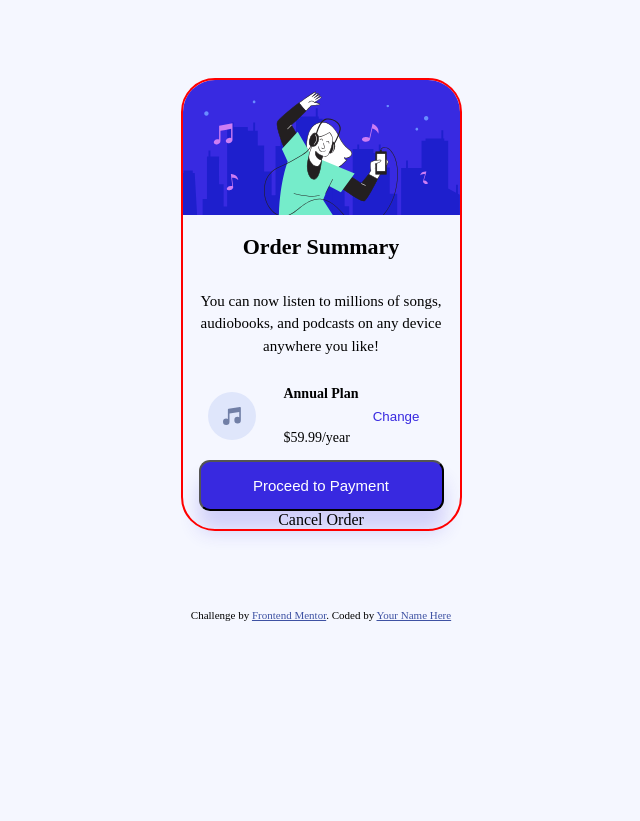
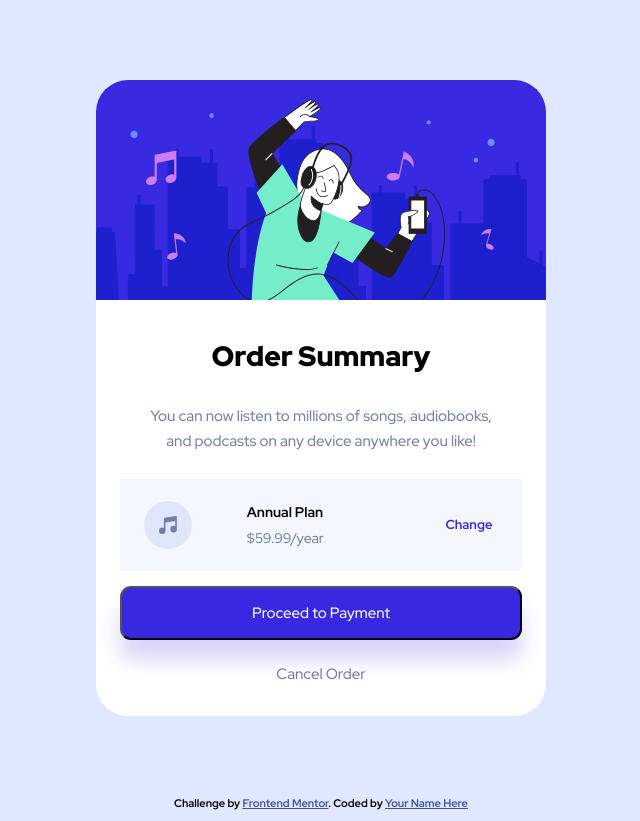
Before and after one commit to Coltensiemer/order-summary-component-main, a plain HTML site: page index.html in a window 1280 px wide. Shown: the whole page, without its empty margins (319-959 px from the left). Before the commit the page ends 800 px from the top, so only its background shows below. Drawn offline with Linux system fonts and the light colour scheme.

Commit message:
add style

```diff
--- a/style.css
+++ b/style.css
@@ -8,10 +8,19 @@
 
 }
 
+* {
+    font-family: 'Plus Jakarta Sans', sans-serif;
+font-family: 'Red Hat Display', sans-serif;
+}
+
 body {
-    background-color: var(--Very-pale-blue);
+    background-color: var(--Pale-blue);
     margin: 0;
     padding: 0;
+}
+
+button {
+    cursor: pointer;
 }
 
 main {
@@ -22,7 +31,8 @@ main {
     flex-direction: column;
     justify-content: center;
     align-items: center;
-    outline: 2px red solid;
+
+    background-color: white;
 }
 
 
@@ -34,13 +44,23 @@ main>section>img {
 
 
 h1 {
+    margin-top:32px;
     font-size: 22px;
+    font-weight: 900;
 }
 
 main>p {
     font-size: 15px;
     text-align: center;
-    line-height: 1.5em;
+    line-height: 25px;
+    height: 75px;
+    margin: 10px auto;
+
+   width: calc(100% - 24px);
+    color: var(--Desaturated-blue);
+    font-weight: 500;
+
+
 
 }
 
@@ -54,23 +74,42 @@ main>div{
     grid-template-areas:
       "img h2 button"
       "img p button";
+    padding-left:5px;
+    padding-right:5px;
+    margin: 10px;
+background-color: var(--Very-pale-blue);
+
   }
-  main>div>img { grid-area: img;
+
+/* //Inside gird */
+main>div>img { grid-area: img;
     align-self: center;
 }
  main>div>h2{ grid-area: h2;
+    position: relative;
+    top: 10px;
+    left: -15px;
 align-self: center;
 font-size: 14px;
 }
  main>div>p{ grid-area: p;
-    align-self: center;
+    position: relative;
+    top: -10px;
+    left: -15px;
     font-size: 14px;
+    color: var(--Desaturated-blue);
 }
  main>div>button { grid-area: button;
 background: none;
 border: none;
-color: var(--Bright-blue)
+text-align: end;
+color: var(--Bright-blue);
+font-weight: 700;
+font-size: 13px;
 }
+
+
+
 
 .proceedPayment {
     background: var(--Bright-blue);
@@ -78,7 +117,58 @@ color: var(--Bright-blue)
     font-size: 15px;
     margin: center;
     width: calc(100% - 32px);
+
     padding: 15px;
     box-shadow: 0px 20px 20px rgba(56, 42, 225, 0.190291);
     border-radius: 11px;
 }
+
+.cancelPayment {
+    text-align: center;
+    font-size: 15px;
+    margin: 24px;
+    margin-bottom: 32px;
+    color: var(--Desaturated-blue);
+}
+
+footer {
+    font-weight: 700;
+
+}
+
+@media (min-width: 700px ){
+
+    main>section>img {
+        width: 450px;
+    }
+    main {
+        width: 450px;
+    }
+
+    main>h1 {
+        font-size: 28px;
+    }
+
+    main>p{
+        /* margin-left: 48px;
+        margin-right: 48px; */
+        width: calc(100% - 108px);
+        padding-left: 20px;
+        padding-right: 20px;
+        height: auto;
+    }
+
+    main>div {
+       margin: 15px;
+       padding-left:24px;
+       padding-right:24px;
+    }
+
+    main>div>h2 {
+        padding-right: 42px;
+    }
+
+    .proceedPayment {
+        width: calc(100% - 48px);
+    }
+}
```
